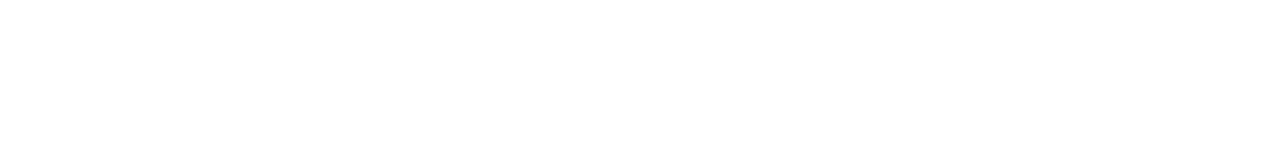
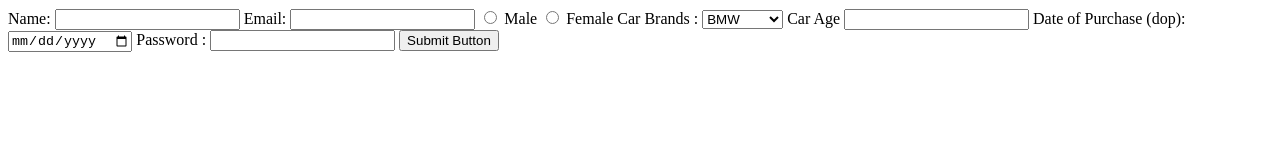
Before and after one commit to acciojob/car-insurance-form-devDebasishMandal, a website: page main.html in a window 1280 px wide. Drawn offline with Linux system fonts and the light colour scheme.

Commit message:
created a submission

```diff
--- a/main.html
+++ b/main.html
@@ -7,6 +7,38 @@
 </head>
 
 <body>
+
+	<form method="post">
+		<label for="name">Name:</label>
+		<input type="text" id="name" required>
+
+		<label for="email">Email:</label>
+		<input type="email" id="email" required>
+
+		<input type="radio" name="gender" value="male" required>
+		<label for="gender">Male</label>
+		<input type="radio" name="gender" value="female" required>
+		<label for="gender">Female</label>
+
+		<label for="cars">Car Brands :</label>
+		<select id="cars">
+			<option value="BMW">BMW</option>
+			<option value="Audi">Audi</option>
+			<option value="Mercedez" >Mercedez</option>
+		</select>
+
+		<label for="carage">Car Age</label>
+		<input type="number" id="crage" required>
+
+		<label for="dop">Date of Purchase (dop):</label>
+		<input type="date" id="dop" required>
+
+		<label for="password">Password :</label>
+		<input type="password" id="password" required>
+
+		<button type="submit">Submit Button</button>
+
+	</form>
 	<!-- the entire body must be written by student -->
     <script type="text/javascript" src="./script.js">
 </script>
```
